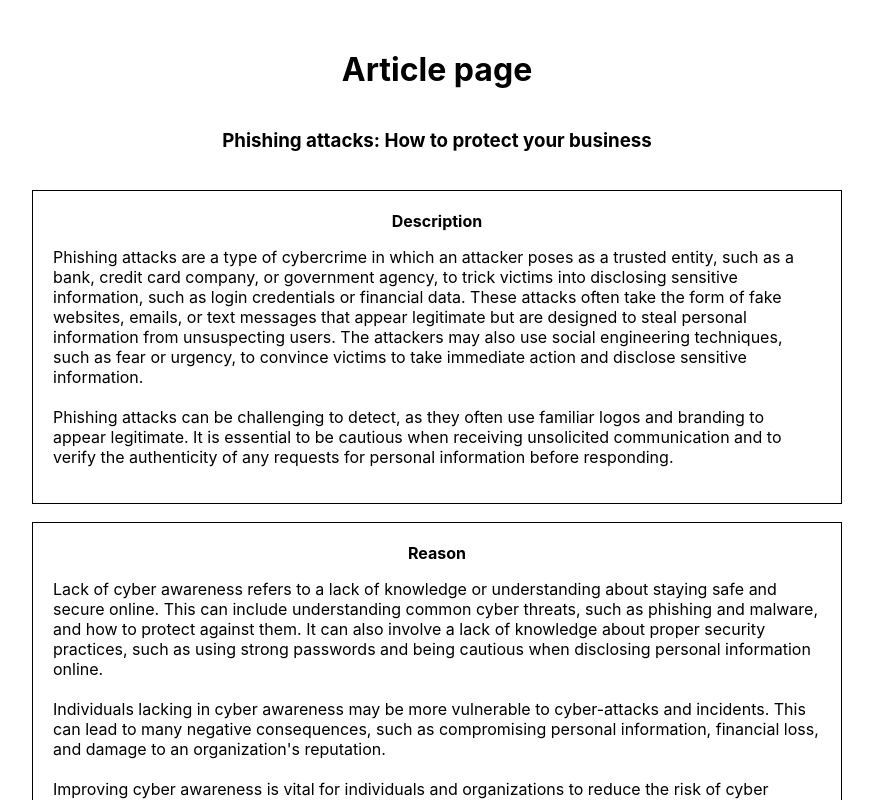
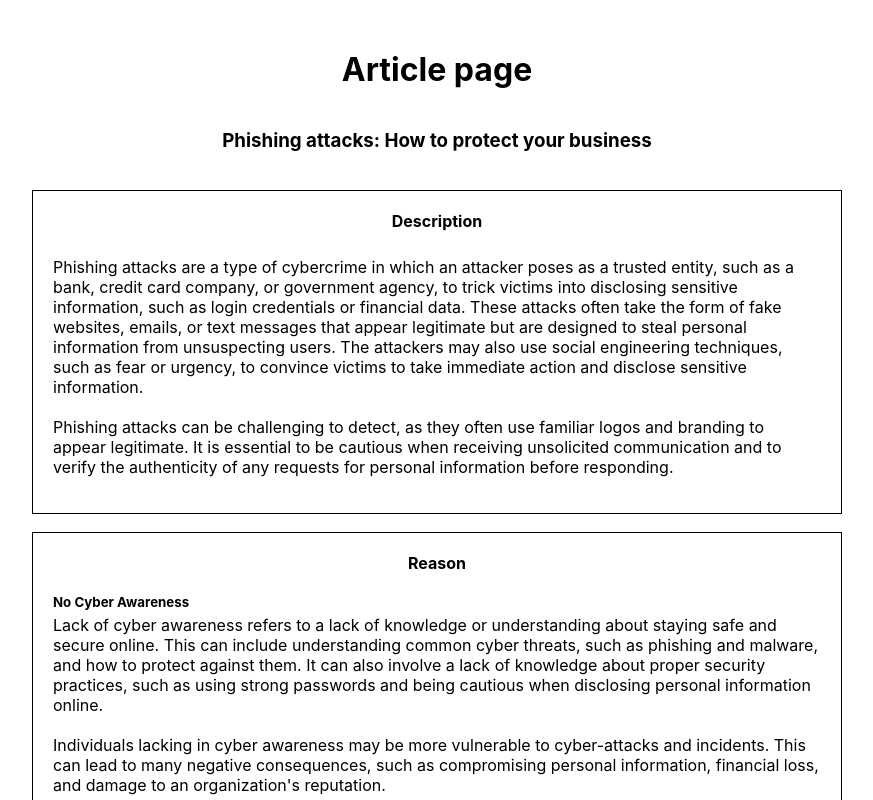
Before and after one commit to makskornakov/cyber-learning, a React (Create React App) app: page / in a window 1280 px wide. Both pictures are taken after a click on the button "Phishing". Shown: the top 800 px of the page, without its empty margins (203-1076 px from the left). Built offline with nearby package versions, Linux system fonts and the light colour scheme.

Commit message:
styles and texts

```diff
--- a/src/Article.styled.ts
+++ b/src/Article.styled.ts
@@ -11,15 +11,22 @@ export const ArticleContainer = styled.div`
   padding: 20px;
 
   & h4 {
+    margin-top: 0;
+  }
+  & h5 {
+    text-align: left;
+    width: 100%;
     margin: 0;
   }
 
   & p {
+    margin-top: 5px;
     text-align: left;
     white-space: pre-line;
 
     //ol no space on the left
     & ol {
+      margin: 0;
       padding-left: 30px;
 
       & li {
--- a/src/Article.tsx
+++ b/src/Article.tsx
@@ -61,18 +61,27 @@ function renderArticle(article: ArticleData) {
           );
           if (!text) return null;
           return (
+            <>
+              {textName !== 'description' && textName !== 'learning' && (
+                <h5>{camelCaseToSentenceCase(section)}</h5>
+              )}
               <p
                 style={{
                   textAlign: 'left',
                   whiteSpace: 'pre-line',
                 }}
                 dangerouslySetInnerHTML={{ __html: text.text }}
-            >
-              {/* {text.text} */}
-            </p>
+              ></p>
+            </>
           );
         })}
       </ArticleContainer>
     );
   });
 }
+
+function camelCaseToSentenceCase(camelCase: string) {
+  return camelCase
+    .replace(/([A-Z])/g, ' $1')
+    .replace(/^./, (str) => str.toUpperCase());
+}
--- a/src/texts.json
+++ b/src/texts.json
@@ -22,7 +22,7 @@
     },
     {
       "name": "ddos-description",
-      "text": "some description of DDOS"
+      "text": "A denial-of-service (DoS) attack is a type of cyber attack in which an attacker seeks to make a computer or network resource unavailable to its intended users. This is typically accomplished by overwhelming the target with traffic or requests, causing the system to become slow or completely unresponsive.\n\nA distributed denial-of-service (DDoS) attack is a variant of a DoS attack that involves the use of multiple devices or a botnet to send traffic or requests to the target. A DDoS attack can be more challenging to defend against because the traffic and requests come from multiple sources, making it harder to identify and block the malicious traffic."
     },
     {
       "name": "zeroDay-description",
@@ -59,7 +59,7 @@
     },
     {
       "name": "noFireWall-reason",
-      "text": "Some reason of no use of firewall"
+      "text": "Not using a firewall can make an organization more vulnerable to cyber-attacks because it does not provide an additional layer of security to protect against external threats. A firewall acts as a barrier between a network and the internet, blocking incoming traffic that does not meet specific criteria and allowing outgoing traffic to pass through. Without a firewall, an organization's network is more vulnerable to external threats, such as malware, ransomware, and phishing attacks, which can lead to data breaches and other cyber attacks. "
     },
     {
       "name": "noEndPointSecurity-reason",
```
Lines whose indentation alone changed are shown as unchanged.
